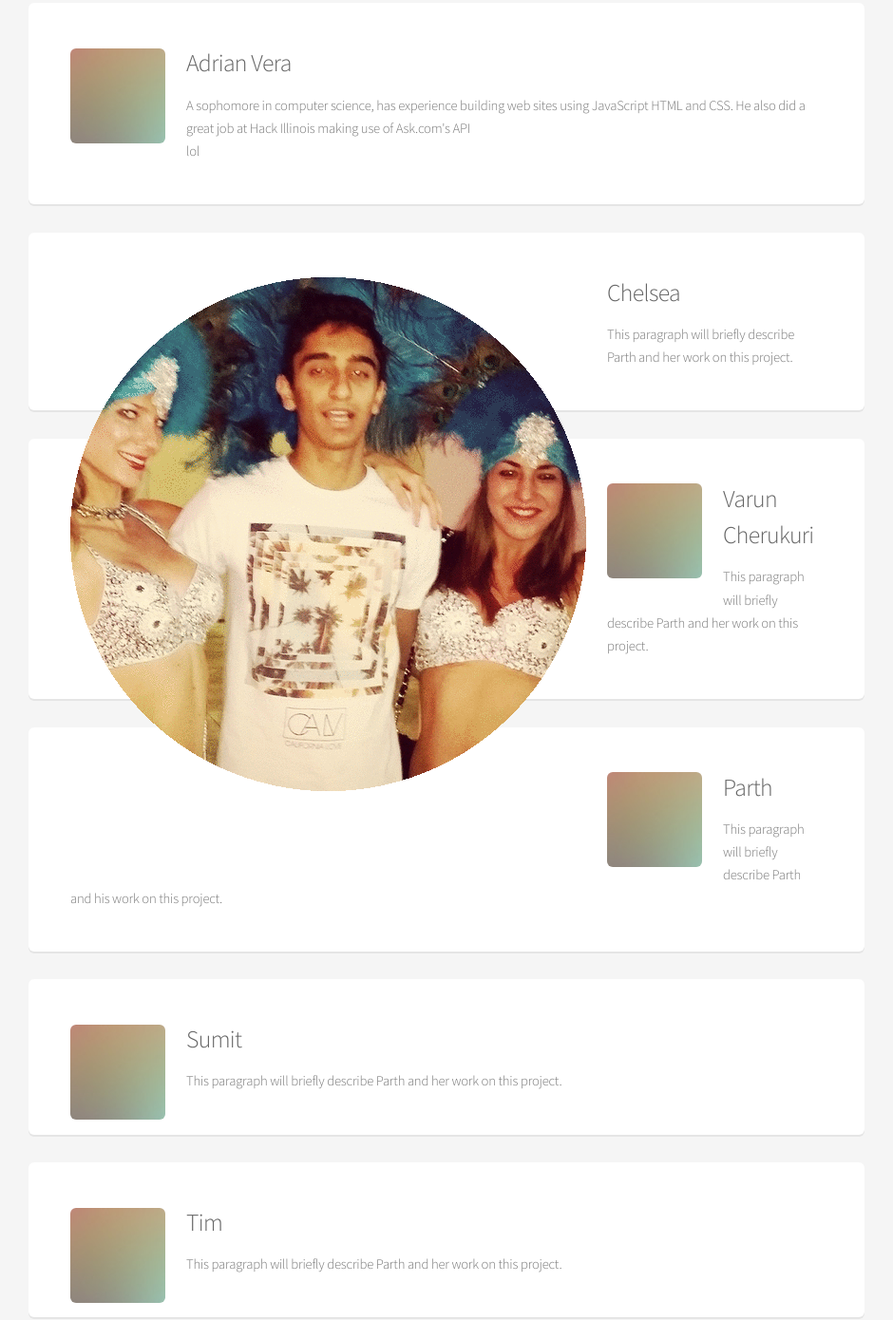
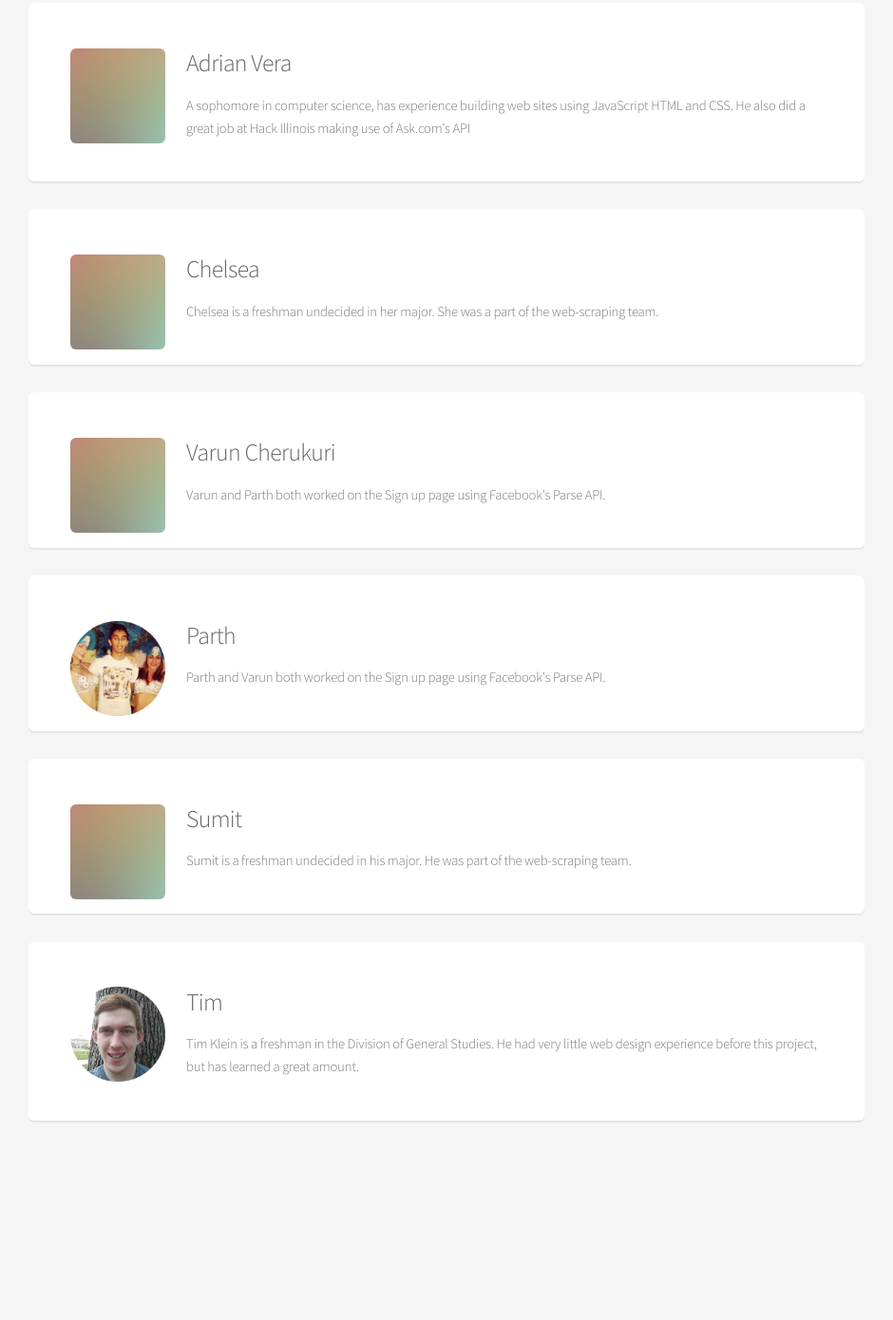
Before and after one commit to brian-lai/Politics, a website: page PoliticsWebsite/aboutUs.html in a window 1280 px wide. Shown: the part 1428-2818 px from the top of the page at 95% size, without its empty margins (170-1110 px from the left). After the commit the page ends 2696 px from the top, so only its background shows below. Drawn offline with Linux system fonts and the light colour scheme.

Commit message:
edit aboutUs, index
added descriptions and pictures to aboutUs.  Changed the layout a bit
and updated page.

```diff
--- a/PoliticsWebsite/aboutUs.html
+++ b/PoliticsWebsite/aboutUs.html
@@ -84,7 +84,7 @@
 						<span class="image left">
 							<div class="g-candidate g-clearfix g-candidate-paul">
 								<div class="g-headshot g-status-0 " data-slug="paul">
-									<img class="g-image g-lazy ll-init ll-loaded" src="images/team/brian.jpg" width="100" height="100">
+									<img class="g-image g-lazy ll-init ll-loaded" src="images/team/brian.gif" width="100" height="100">
 									<div class="g-profile">
 										<!-- <h1 class="g-name">Brian Lai</h1> -->
 
@@ -97,50 +97,88 @@
 						<h3>Brian Lai</h3>
 
 						<p>
-							Overlord and mastermind of project...
-							oh yeah - don't bother looking for our contact info, it's not on the website.
-							We don't want spammers sending us a million emails.
+							Senior in Bio-engineering. Brian came up with the idea, but did not have any web development experience prior to this project.
 						</p>
 					</section>
 
 
 					<section class ="box">
-						<span class="image left"><img src="images/pic05.jpg" alt=""></span>
+						<span class="image left">
+							<div class="g-candidate g-clearfix g-candidate-paul">
+								<div class="g-headshot g-status-0 " data-slug="paul">
+									<img class="g-image g-lazy ll-init ll-loaded" src="images/pic05.jpg" width="100" height="100">
+									<div class="g-profile">
+										<!-- <h1 class="g-name">Brian Lai</h1> -->
+
+									</div>
+								</div>
+							</div>
+						</span>
 						<h3>Adrian Vera</h3>
-						<p>A sophomore in computer science, has experience building web sites using JavaScript HTML and CSS. He also did a great job at Hack Illinois making use of Ask.com's API
-							<br />
-							lol
+						<p>
+							A sophomore in computer science, has experience building web sites using JavaScript HTML and CSS. He also did a great job at Hack Illinois making use of Ask.com's API
 						</p>
 					</section>
 
 					<section class="box">
-						<span class="image left"><img src="images/team/parth.gif" alt="parth"></span>
+						<span class="image left">
+							<div class="g-candidate g-clearfix g-candidate-paul">
+								<div class="g-headshot g-status-0 " data-slug="paul">
+									<img class="g-image g-lazy ll-init ll-loaded" src="images/pic05.jpg" width="100" height="100">
+									<div class="g-profile">
+										<!-- <h1 class="g-name">Brian Lai</h1> -->
+
+									</div>
+								</div>
+							</div>
+						</span>
 						<h3>Chelsea</h3>
-						<p>This paragraph will briefly describe Parth and her work on this project.</p>
+						<p>Chelsea is a freshman undecided in her major.  She was a part of the web-scraping team.</p>
 					</section>
 
 					<section class="box">
 						<span class="image left"><img src="images/pic05.jpg" alt=""></span>
 						<h3>Varun Cherukuri</h3>
-						<p>This paragraph will briefly describe Parth and her work on this project.</p>
+						<p>Varun and Parth both worked on the Sign up page using Facebook's Parse API.</p>
 					</section>
 
 					<section class="box">
-						<span class="image left"><img src="images/pic05.jpg" alt=""></span>
+						<span class="image left">
+							<div class="g-candidate g-clearfix g-candidate-paul">
+								<div class="g-headshot g-status-0 " data-slug="paul">
+									<img class="g-image g-lazy ll-init ll-loaded" src="images/team/parth.gif" width="100" height="100">
+									<div class="g-profile">
+										<!-- <h1 class="g-name">Brian Lai</h1> -->
+
+									</div>
+								</div>
+							</div>
+						</span>
 						<h3>Parth</h3>
-						<p>This paragraph will briefly describe Parth and his work on this project.</p>
+						<p>Parth and Varun both worked on the Sign up page using Facebook's Parse API.</p>
 					</section>
 
 					<section class="box">
 						<span class="image left"><img src="images/pic05.jpg" alt=""></span>
 						<h3>Sumit</h3>
-						<p>This paragraph will briefly describe Parth and her work on this project.</p>
+						<p>Sumit is a freshman undecided in his major.  He was part of the web-scraping team.</p>
 					</section>
 
 					<section class="box">
-						<span class="image left"><img src="images/pic05.jpg" alt=""></span>
+						<span class="image left">
+							<div class="g-candidate g-clearfix g-candidate-paul">
+								<div class="g-headshot g-status-0 " data-slug="paul">
+									<img class="g-image g-lazy ll-init ll-loaded" src="images/team/tim.gif" width="100" height="100">
+									<div class="g-profile">
+										<!-- <h1 class="g-name">Brian Lai</h1> -->
+
+									</div>
+								</div>
+							</div>
+						</span>
+
 						<h3>Tim</h3>
-						<p>This paragraph will briefly describe Parth and her work on this project.</p>
+						<p>Tim Klein is a freshman in the Division of General Studies. He had very little web design experience before this project, but has learned a great amount.</p>
 					</section>
 
 		<!-- Footer -->
```
Also changed, not shown: PoliticsWebsite/index.html (+2 -2 lines), PoliticsWebsite/images/team/tim.gif (added).
